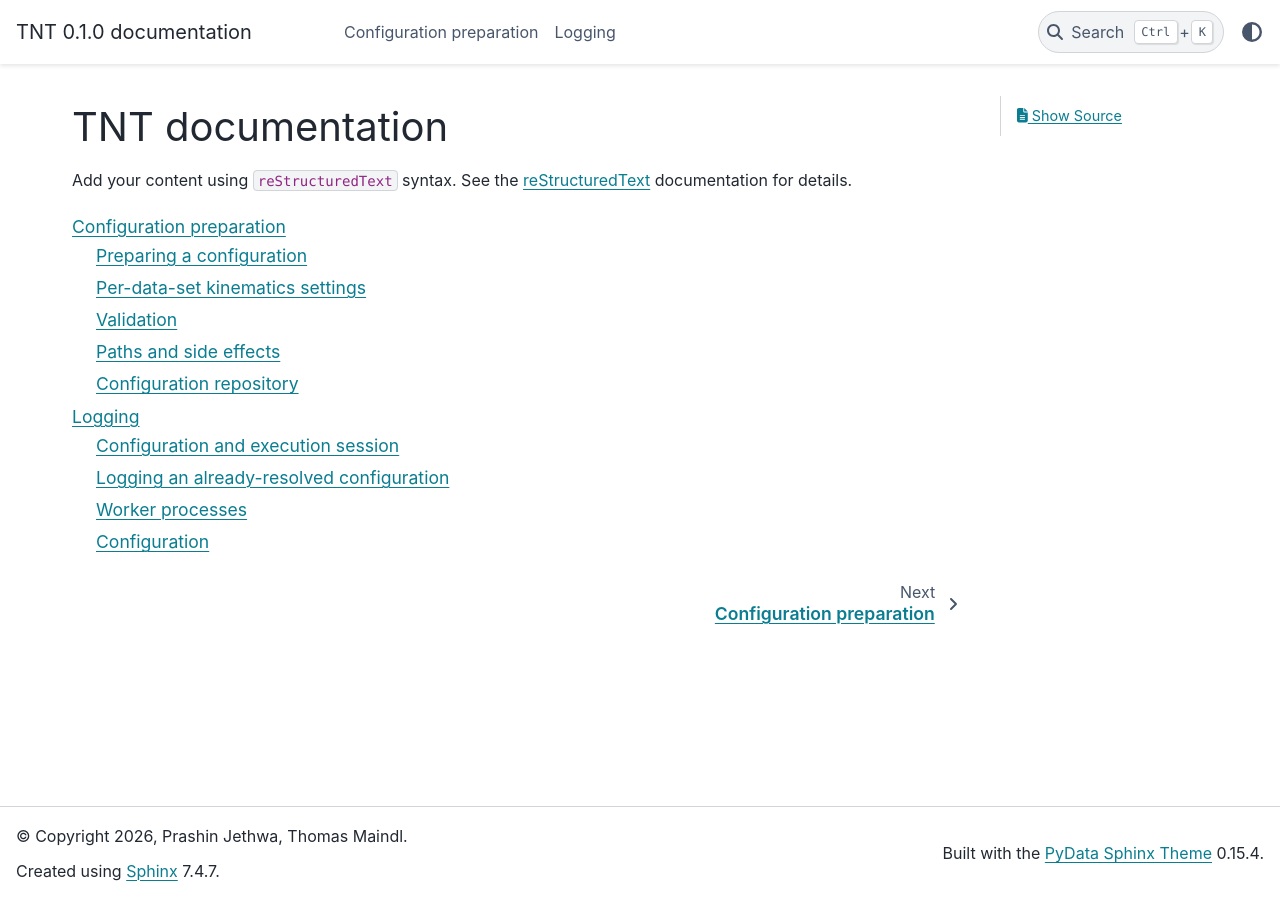
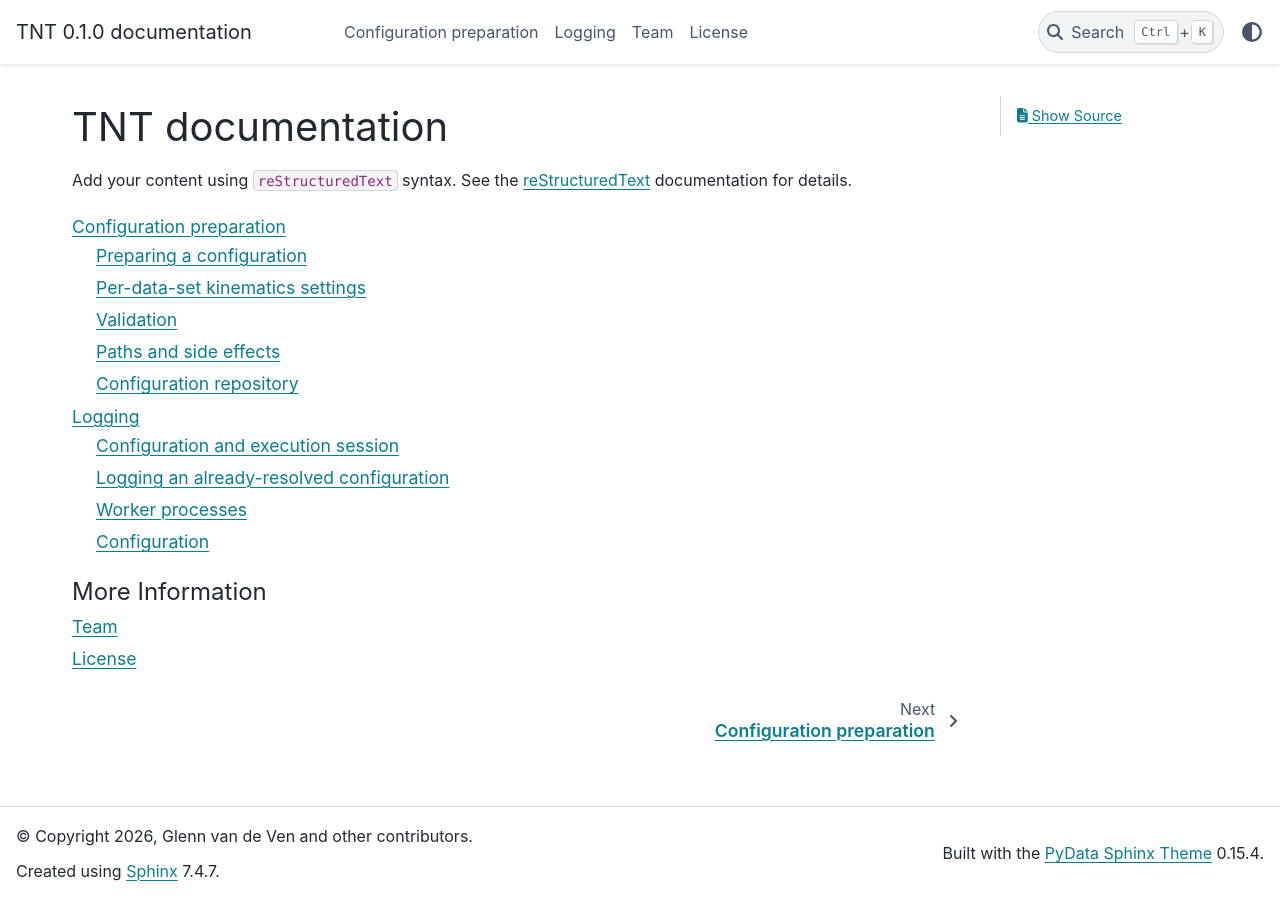
Before and after one commit to dynamics-of-stellar-systems/tnt, a Sphinx documentation site: the page built from docs/source/index.rst, in a window 1280 px wide. Built offline with Sphinx 7.4.7 and the PyData theme 0.15.4, drawn with Linux system fonts in a browser that asks for light colours.

Commit message:
Add team and license documentation

```diff
--- a/docs/source/conf.py
+++ b/docs/source/conf.py
@@ -7,8 +7,8 @@
 # https://www.sphinx-doc.org/en/master/usage/configuration.html#project-information
 
 project = "TNT"
-copyright = "2026, Prashin Jethwa, Thomas Maindl"
-author = "Prashin Jethwa, Thomas Maindl"
+copyright = "2026, Glenn van de Ven and other contributors"
+author = "Glenn van de Ven, Prashin Jethwa, Thomas Maindl"
 release = "0.1.0"
 
 # -- General configuration ---------------------------------------------------
--- a/docs/source/index.rst
+++ b/docs/source/index.rst
@@ -16,3 +16,10 @@ documentation for details.
 
    configuration
    logging
+
+.. toctree::
+   :maxdepth: 1
+   :caption: More Information
+
+   more_info/team
+   more_info/license
```
Also changed, not shown: docs/source/more_info/license.md (added, +23 -0 lines), docs/source/more_info/team.md (added, +12 -0 lines).
